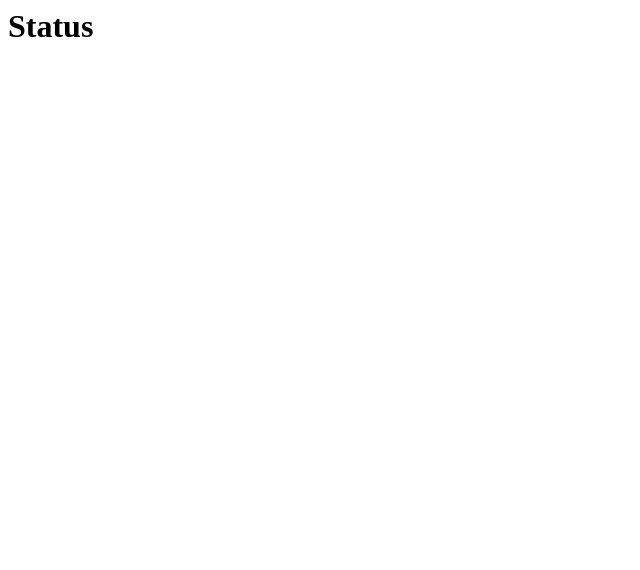
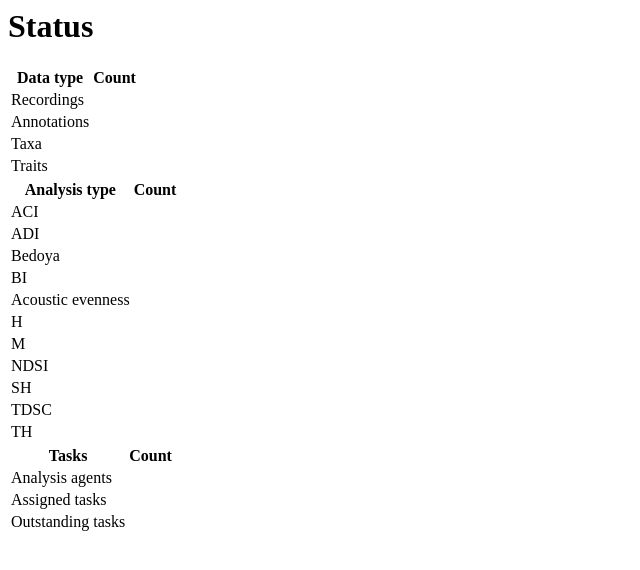
Before and after one commit to acoustiCloud/status.acousti.cloud, a PHP site: page / in a window 1280 px wide. Before the commit the part shown is almost empty. Shown: the top 570 px of the page, without its empty margins (0-640 px from the left). Run offline with PHP 8.4, Linux system fonts and the light colour scheme.

Commit message:
Begin populating

```diff
--- a/index.php
+++ b/index.php
@@ -1 +1,176 @@
+<html>
+<head>
+  <title>Status</title>
+</head>
+<body>
+<script>
+  // Get data counts from audioBlast API and populate table
+  var url = "https://api.audioblast.org/standalone/data/fetch_data_counts/";
+  var xhr = new XMLHttpRequest();
+  xhr.open("GET", url, true);
+  xhr.onreadystatechange = function() {
+    if (xhr.readyState == 4) {
+      var resp = JSON.parse(xhr.responseText);
+      document.getElementById("data-counts-recordings").innerHTML = resp.data.counts.recordings;
+      document.getElementById("data-counts-annotations").innerHTML = resp.data.counts.annomate;
+      document.getElementById("data-counts-taxa").innerHTML = resp.data.counts.taxa;
+      document.getElementById("data-counts-traits").innerHTML = resp.data.counts.traits;
+    }
+  }
+  xhr.send();
+
+  // Get analysis counts from audioBlast API and populate table
+  var url = "https://api.audioblast.org/standalone/analysis/fetch_analysis_counts/";
+  var xhr2 = new XMLHttpRequest();
+  xhr2.open("GET", url, true);
+  xhr2.onreadystatechange = function() {
+    if (xhr2.readyState == 4) {
+      var resp = JSON.parse(xhr2.responseText);
+      document.getElementById("analysis-counts-aci").innerHTML = resp.data.counts["analysis-aci"];
+      document.getElementById("analysis-counts-adi").innerHTML = resp.data.counts["analysis-adi"];
+      document.getElementById("analysis-counts-bedoya").innerHTML = resp.data.counts["analysis-bedoya"];
+      document.getElementById("analysis-counts-bi").innerHTML = resp.data.counts["analysis-bi"];
+      document.getElementById("analysis-counts-evenness").innerHTML = resp.data.counts["analysis-evenness"];
+      document.getElementById("analysis-counts-H").innerHTML = resp.data.counts["analysis-H"];
+      document.getElementById("analysis-counts-M").innerHTML = resp.data.counts["analysis-M"];
+      document.getElementById("analysis-counts-ndsi").innerHTML = resp.data.counts["analysis-ndsi"];
+      document.getElementById("analysis-counts-sh").innerHTML = resp.data.counts["analysis-sh"];
+      document.getElementById("analysis-counts-tdsc").innerHTML = resp.data.counts["analysis-tdsc"];
+      document.getElementById("analysis-counts-th").innerHTML = resp.data.counts["analysis-th"];
+    }
+  }
+  xhr2.send();
+
+  // Get number of analysis agents from audioBlast API and populate
+  var url = "https://api.audioblast.org/standalone/analysis/analysis_agents/";
+  var xhr3 = new XMLHttpRequest();
+  xhr3.open("GET", url, true);
+  xhr3.onreadystatechange = function() {
+    if (xhr3.readyState == 4) {
+      var resp = JSON.parse(xhr3.responseText);
+      document.getElementById("analysis-agents").innerHTML = resp.data.agents.total;
+    }
+  }
+  xhr3.send();
+
+  //Get number of assigned tasks and outstanding tasks from audioBlast API and populate
+  var url = "https://api.audioblast.org/standalone/analysis/fetch_analysis_status/";
+  var xhr4 = new XMLHttpRequest();
+  xhr4.open("GET", url, true);
+  xhr4.onreadystatechange = function() {
+    if (xhr4.readyState == 4) {
+      var resp = JSON.parse(xhr4.responseText);
+      document.getElementById("assigned-tasks").innerHTML = resp.data.counts.assigned;
+      document.getElementById("outstanding-tasks").innerHTML = resp.data.counts.waiting;
+    }
+  }
+  xhr4.send();
+
+</script>
+</body>
+
 <h1>Status</h1>
+<div id="data-counts">
+  <table>
+    <thead>
+      <tr>
+        <th>Data type</th>
+        <th>Count</th>
+      </tr>
+    </thead>
+    <tbody>
+      <tr>
+        <td>Recordings</td>
+        <td id="data-counts-recordings"></td>
+      </tr>
+      <tr>
+        <td>Annotations</td>
+        <td id="data-counts-annotations"></td>
+      </tr>
+      <tr>
+        <td>Taxa</td>
+        <td id="data-counts-taxa"></td>
+      </tr>
+      <tr>
+        <td>Traits</td>
+        <td id="data-counts-traits"></td>
+      </tr>
+  </table>
+</div>
+
+<div id="analysis-counts">
+  <table>
+    <thead>
+      <tr>
+        <th>Analysis type</th>
+        <th>Count</th>
+      </tr>
+    </thead>
+    <tbody>
+      <tr>
+        <td>ACI</td>
+        <td id="analysis-counts-aci"></td>
+      </tr>
+      <tr>
+        <td>ADI</td>
+        <td id="analysis-counts-adi"></td>
+      </tr>
+      <tr>
+        <td>Bedoya</td>
+        <td id="analysis-counts-bedoya"></td>
+      </tr>
+      <tr>
+        <td>BI</td>
+        <td id="analysis-counts-bi"></td>
+      </tr>
+      <tr>
+        <td>Acoustic evenness</td>
+        <td id="analysis-counts-evenness"></td>
+      </tr>
+      <tr>
+        <td>H</td>
+        <td id="analysis-counts-H"></td>
+      </tr>
+      <tr>
+        <td>M</td>
+        <td id="analysis-counts-M"></td>
+      </tr>
+      <tr>
+        <td>NDSI</td>
+        <td id="analysis-counts-ndsi"></td>
+      </tr>
+      <tr>
+        <td>SH</td>
+        <td id="analysis-counts-sh"></td>
+      </tr>
+      <tr>
+        <td>TDSC</td>
+        <td id="analysis-counts-tdsc"></td>
+      </tr>
+      <tr>
+        <td>TH</td>
+        <td id="analysis-counts-th"></td>
+      </tr>
+  </table>
+
+  <table>
+    <thead>
+      <tr>
+        <th>Tasks</th>
+        <th>Count</th>
+      </tr>
+    </thead>
+    <tbody>
+      <tr>
+        <td>Analysis agents</td>
+        <td id="analysis-agents"></td>
+      </tr>
+      <tr>
+        <td>Assigned tasks</td>
+        <td id="assigned-tasks"></td>
+      </tr>
+      <tr>
+        <td>Outstanding tasks</td>
+        <td id="outstanding-tasks"></td>
+      </tr>
+  </table>
```
